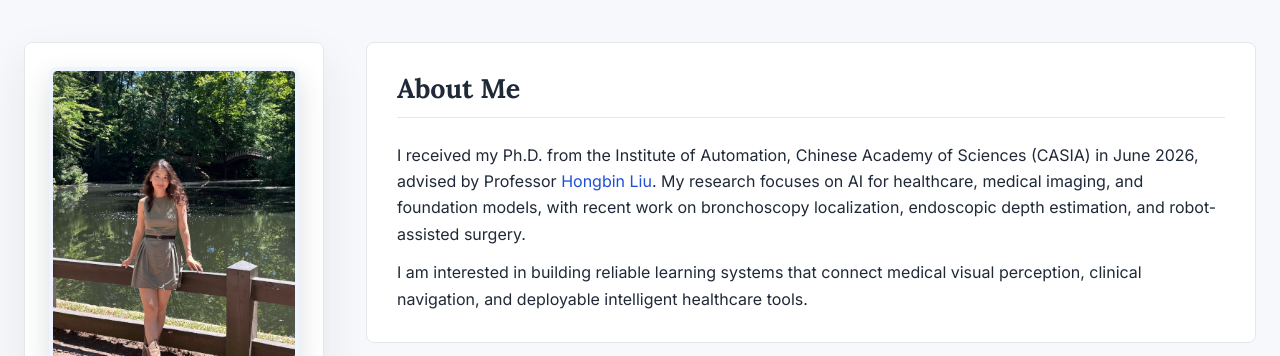
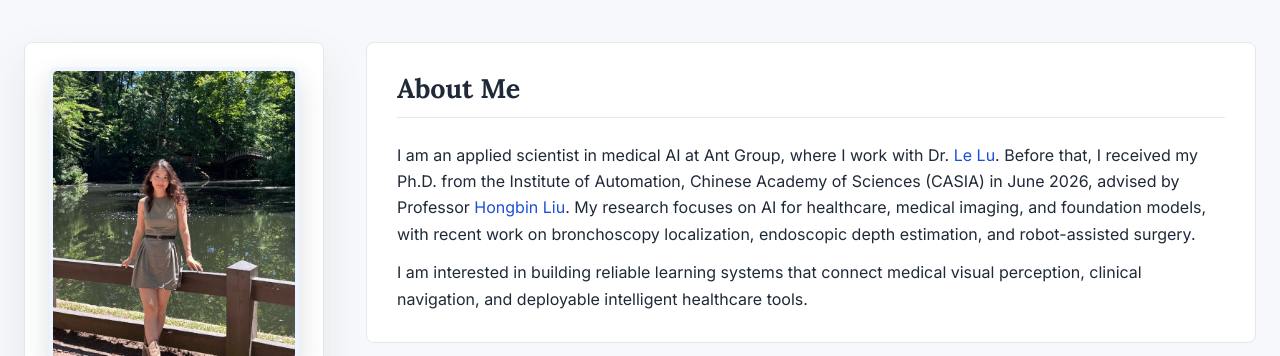
Before and after one commit to TianCuteQY/TianCuteQY.github.io, a plain HTML site: page index.html in a window 1280 px wide. Shown: the part 63-419 px from the top of the page. Drawn offline with Linux system fonts and the light colour scheme.

Commit message:
Update About Me affiliation

```diff
--- a/index.html
+++ b/index.html
@@ -61,8 +61,10 @@
             <h2>About Me</h2>
           </div>
           <p>
-            I received my Ph.D. from the Institute of Automation,
-            Chinese Academy of Sciences (CASIA) in June 2026, advised by Professor
+            I am an applied scientist in medical AI at Ant Group, where I work with Dr.
+            <a href="https://www.cs.jhu.edu/~lelu/">Le Lu</a>. Before that, I received
+            my Ph.D. from the Institute of Automation, Chinese Academy of Sciences
+            (CASIA) in June 2026, advised by Professor
             <a href="https://ia.cas.cn/rcdw/yjy/202404/t20240422_7129950.html">Hongbin Liu</a>.
             My research focuses on AI for healthcare, medical imaging, and
             foundation models, with recent work on bronchoscopy localization,
```
